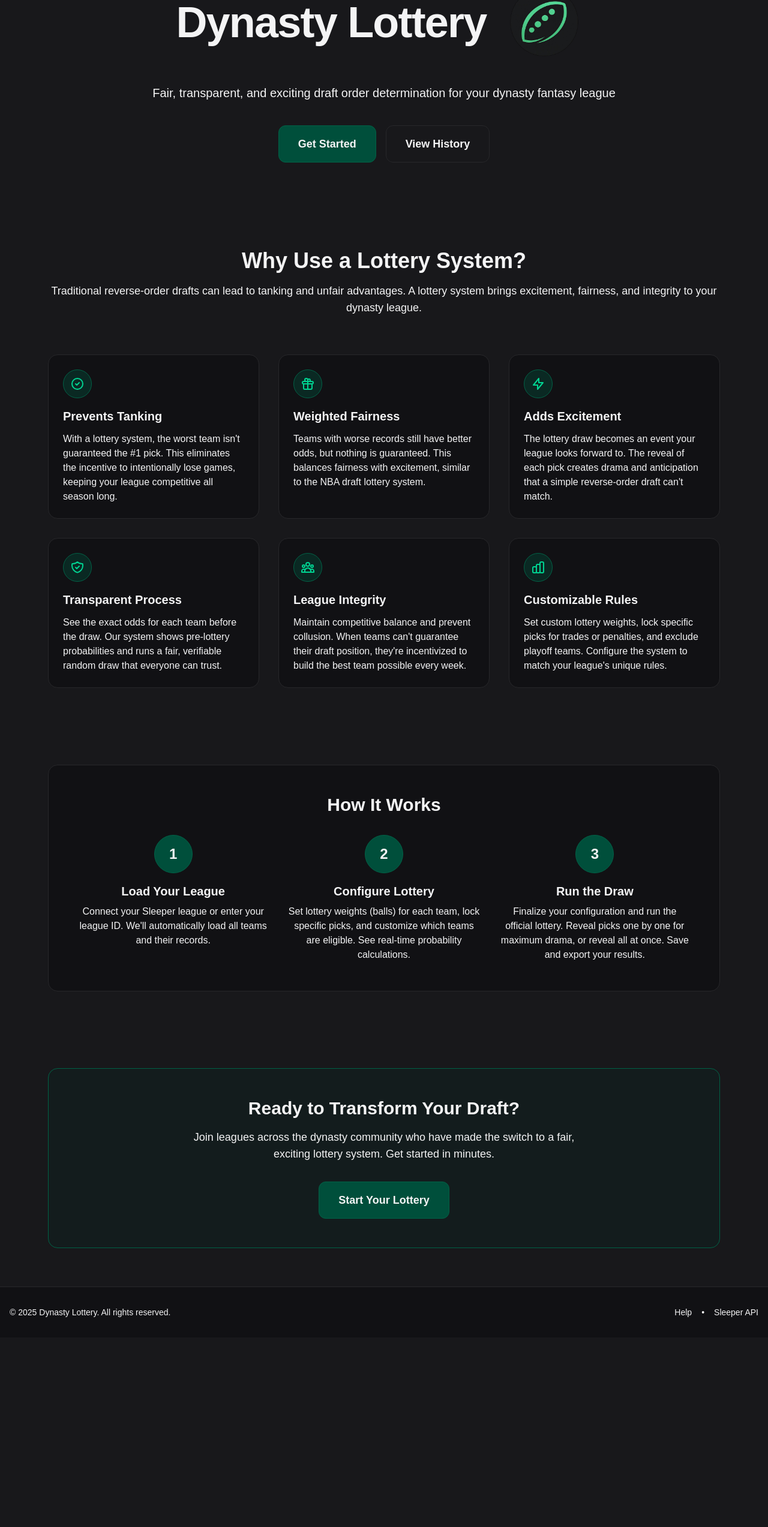
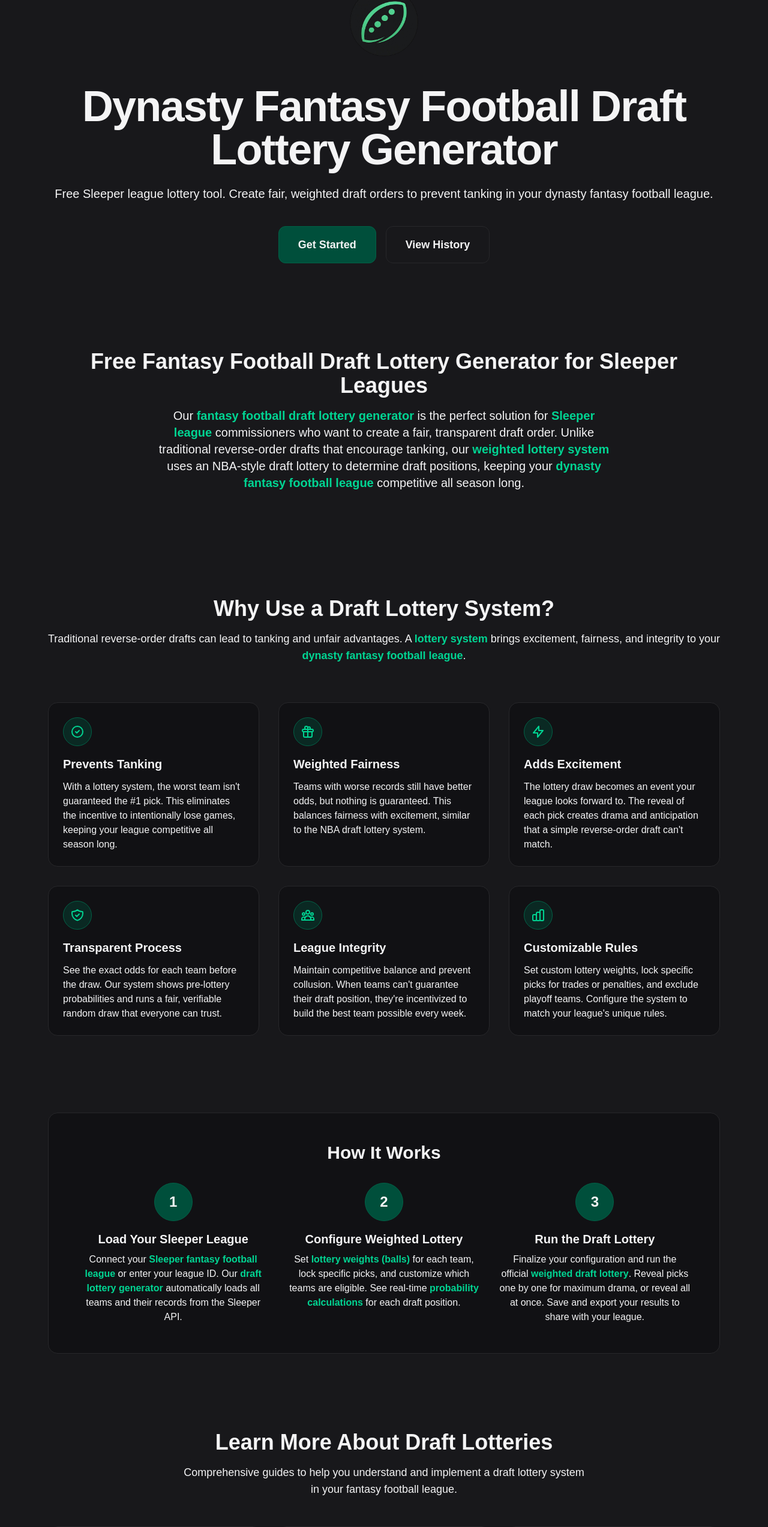
Before and after one commit to mauldin123/lottery-site, a Next.js app: page / in a window 1280 px wide. Shown: the part 196-2742 px from the top of the page at 60% size. Before the commit the page ends 2426 px from the top, so only its background shows below. Built offline with nearby package versions, Linux system fonts and the light colour scheme; no server answers.

Commit message:
Enhance SEO and user experience by updating metadata, adding guides section, and improving navigation. Introduce new pages for draft lottery guides and integrate them into the sitemap. Update version to 1.2.1.

```diff
--- a/package.json
+++ b/package.json
@@ -1,6 +1,6 @@
 {
   "name": "lottery-site",
-  "version": "1.0.1",
+  "version": "1.2.1",
   "private": true,
   "scripts": {
     "dev": "next dev",
--- a/src/app/help/page.tsx
+++ b/src/app/help/page.tsx
@@ -2,8 +2,8 @@
 import type { Metadata } from "next";
 
 export const metadata: Metadata = {
-  title: "Help & FAQ - Dynasty Lottery",
-  description: "Learn how to use the Dynasty Lottery system for your fantasy football league. Find answers to common questions about lottery configuration, Sleeper integration, and draft order determination.",
+  title: "Help & FAQ | Fantasy Football Draft Lottery Generator Guide",
+  description: "Get help using our fantasy football draft lottery generator for Sleeper leagues. Find answers to common questions about lottery configuration, weighted odds, and preventing tanking.",
   openGraph: {
     title: "Help & FAQ - Dynasty Lottery",
     description: "Learn how to use the Dynasty Lottery system for your fantasy football league. Find answers to common questions about lottery configuration, Sleeper integration, and draft order determination.",
@@ -19,6 +19,20 @@
         <p className="mt-2 text-zinc-400">
           Learn how to use the Dynasty Lottery system and find answers to common questions.
         </p>
+        <div className="mt-4 flex gap-4 flex-wrap">
+          <Link
+            href="/guides"
+            className="inline-block rounded-lg border border-emerald-800 bg-emerald-950/20 px-4 py-2 text-emerald-300 hover:text-emerald-200 hover:bg-emerald-950/40 transition-all font-medium"
+          >
+            📚 View Comprehensive Guides
+          </Link>
+          <Link
+            href="/guides/how-to-use-draft-lottery"
+            className="inline-block rounded-lg border border-zinc-800 bg-zinc-950/40 px-4 py-2 text-zinc-300 hover:text-zinc-200 hover:bg-zinc-950/60 transition-all"
+          >
+            How to Use Draft Lottery Generator
+          </Link>
+        </div>
       </div>
 
       {/* How It Works Section */}
--- a/src/app/layout.tsx
+++ b/src/app/layout.tsx
@@ -24,16 +24,26 @@
   },
   description: "Transform your dynasty fantasy league with a fair, transparent lottery system. Prevent tanking, add excitement, and maintain league integrity with weighted draft order determination.",
   keywords: [
-    "dynasty fantasy football",
-    "fantasy football lottery",
+    "fantasy football draft lottery generator",
+    "sleeper league lottery",
+    "dynasty fantasy football lottery",
     "draft order lottery",
-    "sleeper league lottery",
-    "fantasy football draft order",
-    "dynasty league lottery",
-    "draft lottery generator",
-    "fantasy football draft",
+    "fantasy football draft order generator",
     "weighted draft lottery",
-    "fair draft order"
+    "sleeper draft lottery",
+    "dynasty league draft order",
+    "fantasy football lottery tool",
+    "prevent tanking fantasy football",
+    "fair draft order generator",
+    "NBA style draft lottery",
+    "fantasy football draft order calculator",
+    "sleeper app lottery",
+    "dynasty draft order generator",
+    "fantasy football weighted lottery",
+    "draft lottery simulator",
+    "sleeper league draft order",
+    "fantasy football anti-tanking",
+    "dynasty league lottery system"
   ],
   authors: [{ name: "Dynasty Lottery" }],
   creator: "Dynasty Lottery",
--- a/src/app/page.tsx
+++ b/src/app/page.tsx
@@ -2,8 +2,8 @@
 import type { Metadata } from "next";
 
 export const metadata: Metadata = {
-  title: "Dynasty Lottery - Fair Draft Order for Fantasy Leagues",
-  description: "Transform your dynasty fantasy league with a fair, transparent lottery system. Prevent tanking, add excitement, and maintain league integrity with weighted draft order determination.",
+  title: "Fantasy Football Draft Lottery Generator | Sleeper League Lottery Tool",
+  description: "Free fantasy football draft lottery generator for Sleeper leagues. Create fair, weighted draft orders to prevent tanking. NBA-style lottery system with customizable odds. Works with Sleeper, ESPN, Yahoo, and all fantasy platforms.",
   openGraph: {
     title: "Dynasty Lottery - Fair Draft Order for Fantasy Leagues",
     description: "Transform your dynasty fantasy league with a fair, transparent lottery system. Prevent tanking, add excitement, and maintain league integrity with weighted draft order determination.",
@@ -102,18 +102,18 @@
       <main className="min-h-screen">
       {/* Hero Section */}
       <section className="mx-auto max-w-6xl px-3 sm:px-4 py-12 sm:py-20 text-center">
-        <div className="flex flex-col sm:flex-row items-center justify-center gap-3 sm:gap-4">
+        <div className="flex flex-col items-center justify-center gap-4 sm:gap-6">
           <img
             src="/logo.png"
             alt="Dynasty Lottery Logo"
-            className="w-20 h-20 sm:w-32 sm:h-32 md:w-40 md:h-40 flex-shrink-0 order-1 sm:order-2"
+            className="w-24 h-24 sm:w-32 sm:h-32 md:w-40 md:h-40 flex-shrink-0"
           />
-          <h1 className="text-4xl sm:text-6xl font-bold tracking-tight text-zinc-100 sm:text-7xl order-2 sm:order-1">
-            Dynasty Lottery
+          <h1 className="text-4xl sm:text-6xl font-bold tracking-tight text-zinc-100 sm:text-7xl">
+            Dynasty Fantasy Football Draft Lottery Generator
           </h1>
         </div>
         <p className="mt-4 sm:mt-6 text-lg sm:text-xl text-zinc-400 sm:text-2xl">
-          Fair, transparent, and exciting draft order determination for your dynasty fantasy league
+          Free Sleeper league lottery tool. Create fair, weighted draft orders to prevent tanking in your dynasty fantasy football league.
         </p>
         <div className="mt-10 flex flex-col items-center justify-center gap-4 sm:flex-row">
           <Link
@@ -131,15 +131,27 @@
         </div>
       </section>
 
+      {/* SEO Rich Content Section */}
+      <section className="mx-auto max-w-6xl px-4 py-16">
+        <div className="text-center mb-12">
+          <h2 className="text-3xl sm:text-4xl font-bold text-zinc-100 mb-4">
+            Free Fantasy Football Draft Lottery Generator for Sleeper Leagues
+          </h2>
+          <p className="mt-4 text-lg sm:text-xl text-zinc-400 max-w-3xl mx-auto">
+            Our <strong className="text-emerald-400">fantasy football draft lottery generator</strong> is the perfect solution for <strong className="text-emerald-400">Sleeper league</strong> commissioners who want to create a fair, transparent draft order. Unlike traditional reverse-order drafts that encourage tanking, our <strong className="text-emerald-400">weighted lottery system</strong> uses an NBA-style draft lottery to determine draft positions, keeping your <strong className="text-emerald-400">dynasty fantasy football league</strong> competitive all season long.
+          </p>
+        </div>
+      </section>
+
       {/* Why Lottery Section */}
       <section className="mx-auto max-w-6xl px-4 py-16">
         <div className="text-center">
           <h2 className="text-4xl font-bold text-zinc-100">
-            Why Use a Lottery System?
+            Why Use a Draft Lottery System?
           </h2>
           <p className="mt-4 text-lg text-zinc-400">
             Traditional reverse-order drafts can lead to tanking and unfair advantages.
-            A lottery system brings excitement, fairness, and integrity to your dynasty league.
+            A <strong className="text-emerald-400">lottery system</strong> brings excitement, fairness, and integrity to your <strong className="text-emerald-400">dynasty fantasy football league</strong>.
           </p>
         </div>
 
@@ -241,33 +253,68 @@
               <div className="mx-auto mb-4 flex h-16 w-16 items-center justify-center rounded-full bg-emerald-900 text-2xl font-bold text-emerald-100 border border-emerald-800">
                 1
               </div>
-              <h3 className="text-xl font-semibold text-zinc-100 mb-2">Load Your League</h3>
+              <h3 className="text-xl font-semibold text-zinc-100 mb-2">Load Your Sleeper League</h3>
               <p className="text-zinc-400">
-                Connect your Sleeper league or enter your league ID. We'll automatically load
-                all teams and their records.
+                Connect your <strong className="text-emerald-400">Sleeper fantasy football league</strong> or enter your league ID. Our <strong className="text-emerald-400">draft lottery generator</strong> automatically loads all teams and their records from the Sleeper API.
               </p>
             </div>
             <div className="text-center">
               <div className="mx-auto mb-4 flex h-16 w-16 items-center justify-center rounded-full bg-emerald-900 text-2xl font-bold text-emerald-100 border border-emerald-800">
                 2
               </div>
-              <h3 className="text-xl font-semibold text-zinc-100 mb-2">Configure Lottery</h3>
+              <h3 className="text-xl font-semibold text-zinc-100 mb-2">Configure Weighted Lottery</h3>
               <p className="text-zinc-400">
-                Set lottery weights (balls) for each team, lock specific picks, and customize
-                which teams are eligible. See real-time probability calculations.
+                Set <strong className="text-emerald-400">lottery weights (balls)</strong> for each team, lock specific picks, and customize which teams are eligible. See real-time <strong className="text-emerald-400">probability calculations</strong> for each draft position.
               </p>
             </div>
             <div className="text-center">
               <div className="mx-auto mb-4 flex h-16 w-16 items-center justify-center rounded-full bg-emerald-900 text-2xl font-bold text-emerald-100 border border-emerald-800">
                 3
               </div>
-              <h3 className="text-xl font-semibold text-zinc-100 mb-2">Run the Draw</h3>
+              <h3 className="text-xl font-semibold text-zinc-100 mb-2">Run the Draft Lottery</h3>
               <p className="text-zinc-400">
-                Finalize your configuration and run the official lottery. Reveal picks one by one
-                for maximum drama, or reveal all at once. Save and export your results.
+                Finalize your configuration and run the official <strong className="text-emerald-400">weighted draft lottery</strong>. Reveal picks one by one for maximum drama, or reveal all at once. Save and export your results to share with your league.
               </p>
             </div>
           </div>
+        </div>
+      </section>
+
+      {/* Learn More Section */}
+      <section className="mx-auto max-w-6xl px-4 py-16">
+        <div className="text-center mb-12">
+          <h2 className="text-3xl sm:text-4xl font-bold text-zinc-100 mb-4">
+            Learn More About Draft Lotteries
+          </h2>
+          <p className="text-lg text-zinc-400 max-w-2xl mx-auto">
+            Comprehensive guides to help you understand and implement a draft lottery system in your fantasy football league.
+          </p>
+        </div>
+        <div className="grid gap-6 md:grid-cols-2 lg:grid-cols-3">
+          <Link href="/guides/how-to-use-draft-lottery" className="rounded-2xl border border-zinc-800 bg-zinc-950/40 p-6 hover:border-emerald-800 hover:bg-zinc-950/60 transition-all">
+            <h3 className="text-xl font-semibold text-zinc-100 mb-2">
+              How to Use Draft Lottery Generator
+            </h3>
+            <p className="text-zinc-400 text-sm">
+              Step-by-step guide on setting up and running a draft lottery for your Sleeper league.
+            </p>
+          </Link>
+          <Link href="/guides/prevent-tanking" className="rounded-2xl border border-zinc-800 bg-zinc-950/40 p-6 hover:border-emerald-800 hover:bg-zinc-950/60 transition-all">
+            <h3 className="text-xl font-semibold text-zinc-100 mb-2">
+              How to Prevent Tanking
+            </h3>
+            <p className="text-zinc-400 text-sm">
+              Learn why tanking happens and how a weighted lottery system eliminates it completely.
+            </p>
+          </Link>
+          <Link href="/guides" className="rounded-2xl border border-zinc-800 bg-zinc-950/40 p-6 hover:border-emerald-800 hover:bg-zinc-950/60 transition-all">
+            <h3 className="text-xl font-semibold text-zinc-100 mb-2">
+              View All Guides
+            </h3>
+            <p className="text-zinc-400 text-sm">
+              Browse all our guides on draft lotteries, Sleeper integration, and league management.
+            </p>
+          </Link>
         </div>
       </section>
 
@@ -279,7 +326,7 @@
           </h2>
           <p className="text-lg text-emerald-200/80 mb-8 max-w-2xl mx-auto">
             Join leagues across the dynasty community who have made the switch to a fair,
-            exciting lottery system. Get started in minutes.
+            exciting lottery system. Get started in minutes with our <strong className="text-emerald-100">free Sleeper league lottery tool</strong>.
           </p>
           <Link
             href="/league"
```
Also changed, not shown: src/app/components/Navigation.tsx (+10 -0 lines), src/app/sitemap.ts (+36 -0 lines), src/app/sitemap.xml/route.ts (+36 -0 lines), public/robots.txt.
